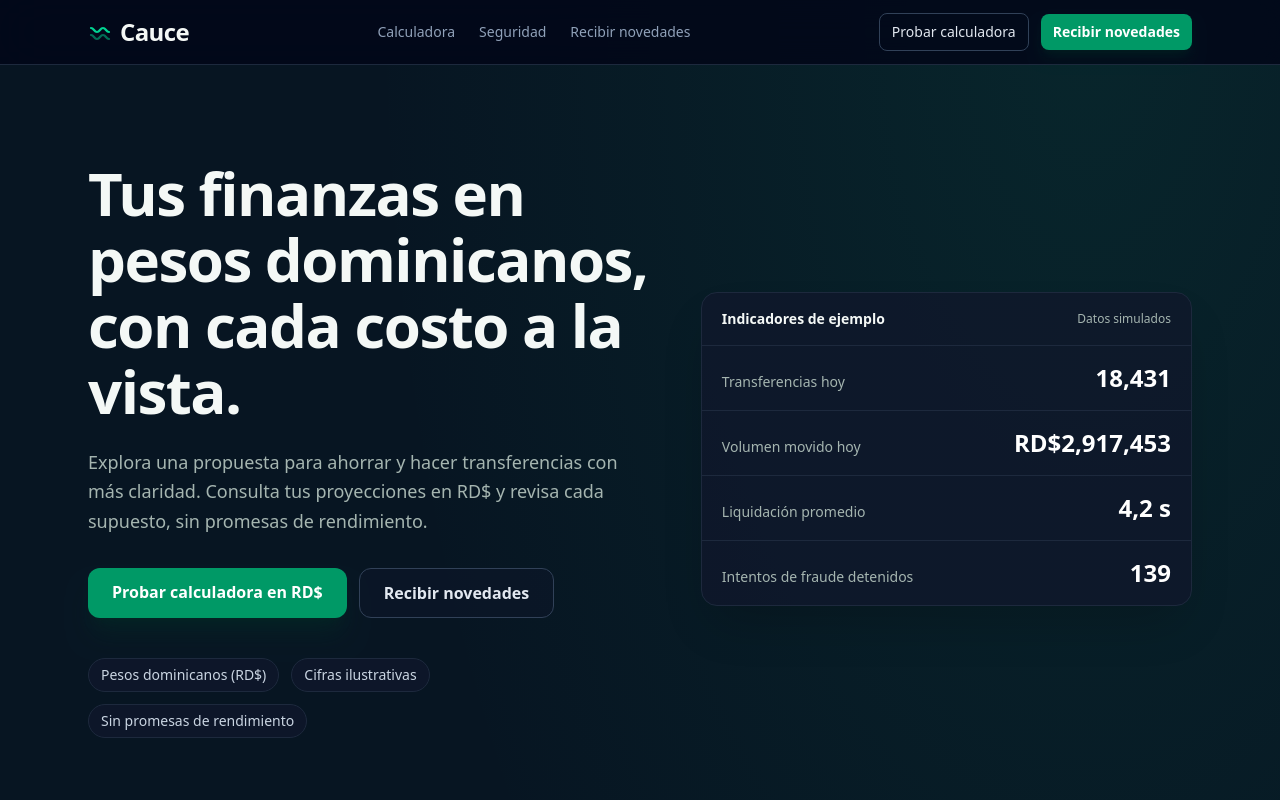
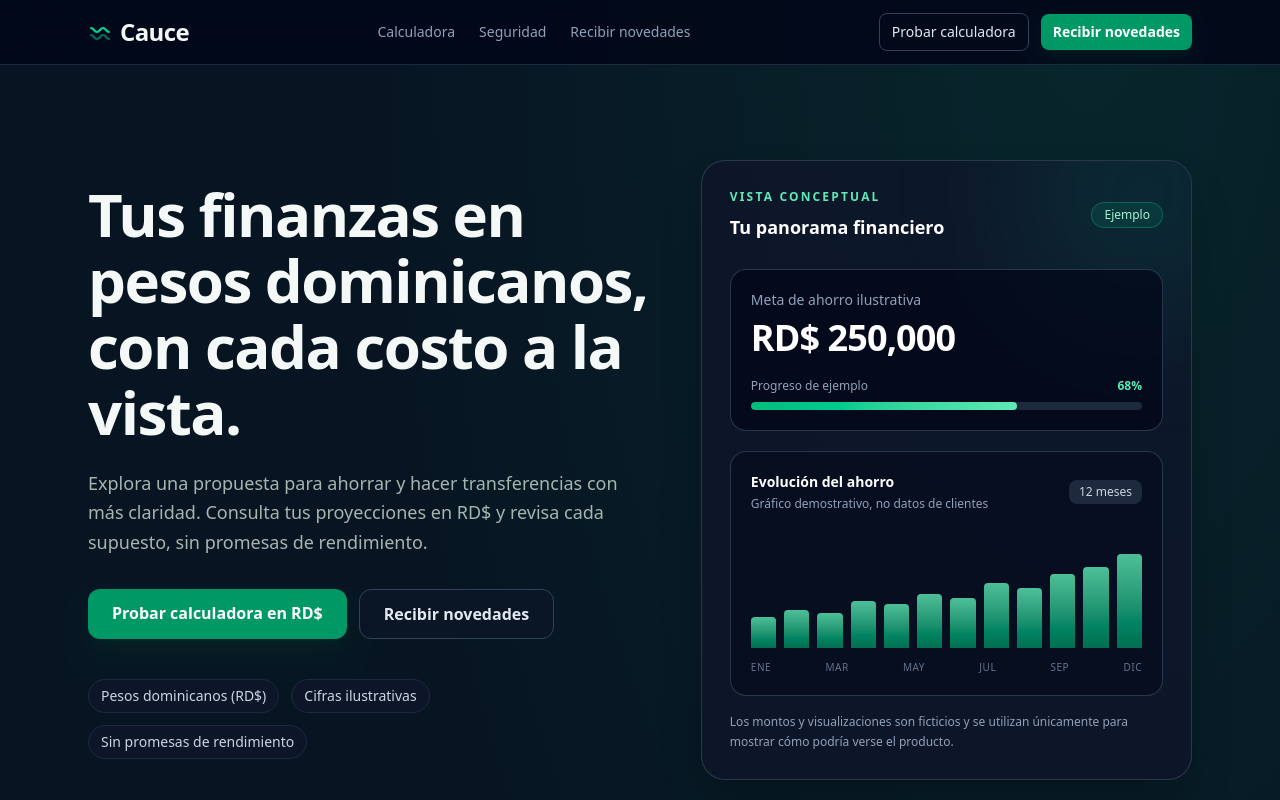
Before and after one commit to josemanuelsuarez110/cauce-landing, a Next.js app: page / in a window 1280 px wide. Shown: the top 800 px of the page. Built offline with nearby package versions, Linux system fonts and the light colour scheme.

Commit message:
design: replace simulated live metrics with transparent savings preview

```diff
--- a/src/components/LiveMetrics.tsx
+++ b/src/components/LiveMetrics.tsx
@@ -1,44 +1,68 @@
 "use client";
 
-import { useEffect, useState } from "react";
-import { INITIAL_METRICS, formatMetric, type Metric } from "@/lib/metrics";
-
-function randomBetween(min: number, max: number): number {
-  return min + Math.random() * (max - min);
-}
+const BARS = [28, 34, 31, 42, 39, 48, 45, 58, 54, 66, 72, 84] as const;
 
 export function LiveMetrics() {
-  const [metrics, setMetrics] = useState<readonly Metric[]>(INITIAL_METRICS);
+  return (
+    <section
+      aria-labelledby="vista-panel-titulo"
+      className="relative overflow-hidden rounded-3xl border border-slate-700/80 bg-slate-900/90 p-5 shadow-2xl shadow-black/30 sm:p-7"
+    >
+      <div aria-hidden="true" className="pointer-events-none absolute -right-20 -top-24 h-64 w-64 rounded-full bg-emerald-400/10 blur-3xl" />
+      <div className="relative">
+        <div className="flex items-center justify-between gap-4">
+          <div>
+            <p className="text-xs font-semibold uppercase tracking-[0.18em] text-emerald-300">Vista conceptual</p>
+            <h2 id="vista-panel-titulo" className="mt-2 text-lg font-semibold text-white">Tu panorama financiero</h2>
+          </div>
+          <span className="rounded-full border border-emerald-400/30 bg-emerald-400/10 px-3 py-1 text-xs font-medium text-emerald-200">
+            Ejemplo
+          </span>
+        </div>
 
-  useEffect(() => {
-    const id = window.setInterval(() => {
-      setMetrics((prev) =>
-        prev.map((m) =>
-          m.step.max === 0
-            ? m
-            : { ...m, value: m.value + Math.round(randomBetween(m.step.min, m.step.max)) },
-        ),
-      );
-    }, 2600);
-    return () => window.clearInterval(id);
-  }, []);
+        <div className="mt-7 rounded-2xl border border-slate-700/80 bg-slate-950/70 p-5">
+          <p className="text-sm text-slate-400">Meta de ahorro ilustrativa</p>
+          <p className="mt-2 font-display text-3xl font-semibold tracking-tight text-white sm:text-4xl">RD$ 250,000</p>
+          <div className="mt-5 flex items-center justify-between text-xs text-slate-400">
+            <span>Progreso de ejemplo</span>
+            <span className="font-semibold tabular-nums text-emerald-300">68%</span>
+          </div>
+          <div
+            role="img"
+            aria-label="Barra ilustrativa de progreso de una meta de ahorro: 68 por ciento"
+            className="mt-2 h-2 overflow-hidden rounded-full bg-slate-800"
+          >
+            <div className="h-full w-[68%] rounded-full bg-gradient-to-r from-emerald-500 to-emerald-300" />
+          </div>
+        </div>
 
-  return (
-    <section aria-labelledby="metricas-titulo" className="rounded-2xl border border-slate-800 bg-slate-900/80 shadow-2xl shadow-black/20">
-      <div className="flex items-center justify-between border-b border-slate-800 px-5 py-4">
-        <h2 id="metricas-titulo" className="text-sm font-semibold">
-          Indicadores de ejemplo
-        </h2>
-        <span className="text-xs text-muted">Datos simulados</span>
+        <div className="mt-5 rounded-2xl border border-slate-700/80 bg-slate-950/50 p-5">
+          <div className="flex items-center justify-between">
+            <div>
+              <p className="text-sm font-semibold text-white">Evolución del ahorro</p>
+              <p className="mt-1 text-xs text-slate-400">Gráfico demostrativo, no datos de clientes</p>
+            </div>
+            <span className="rounded-lg bg-slate-800 px-2.5 py-1 text-xs text-slate-300">12 meses</span>
+          </div>
+          <div className="mt-6 flex h-28 items-end gap-2" aria-hidden="true">
+            {BARS.map((height, index) => (
+              <div key={index} className="flex h-full flex-1 items-end">
+                <div
+                  className="w-full rounded-t-sm bg-gradient-to-t from-emerald-700 to-emerald-300/90 opacity-90"
+                  style={{ height: `${height}%` }}
+                />
+              </div>
+            ))}
+          </div>
+          <div className="mt-3 flex justify-between text-[10px] uppercase tracking-wider text-slate-500">
+            <span>Ene</span><span>Mar</span><span>May</span><span>Jul</span><span>Sep</span><span>Dic</span>
+          </div>
+        </div>
+
+        <p className="mt-4 text-xs leading-relaxed text-slate-400">
+          Los montos y visualizaciones son ficticios y se utilizan únicamente para mostrar cómo podría verse el producto.
+        </p>
       </div>
-      <dl className="divide-y divide-slate-800">
-        {metrics.map((m) => (
-          <div key={m.id} className="flex items-baseline justify-between gap-4 px-5 py-4">
-            <dt className="text-sm text-muted">{m.label}</dt>
-            <dd className="tabular font-display text-2xl font-semibold text-white">{formatMetric(m.value, m.format)}</dd>
-          </div>
-        ))}
-      </dl>
     </section>
   );
 }
```
